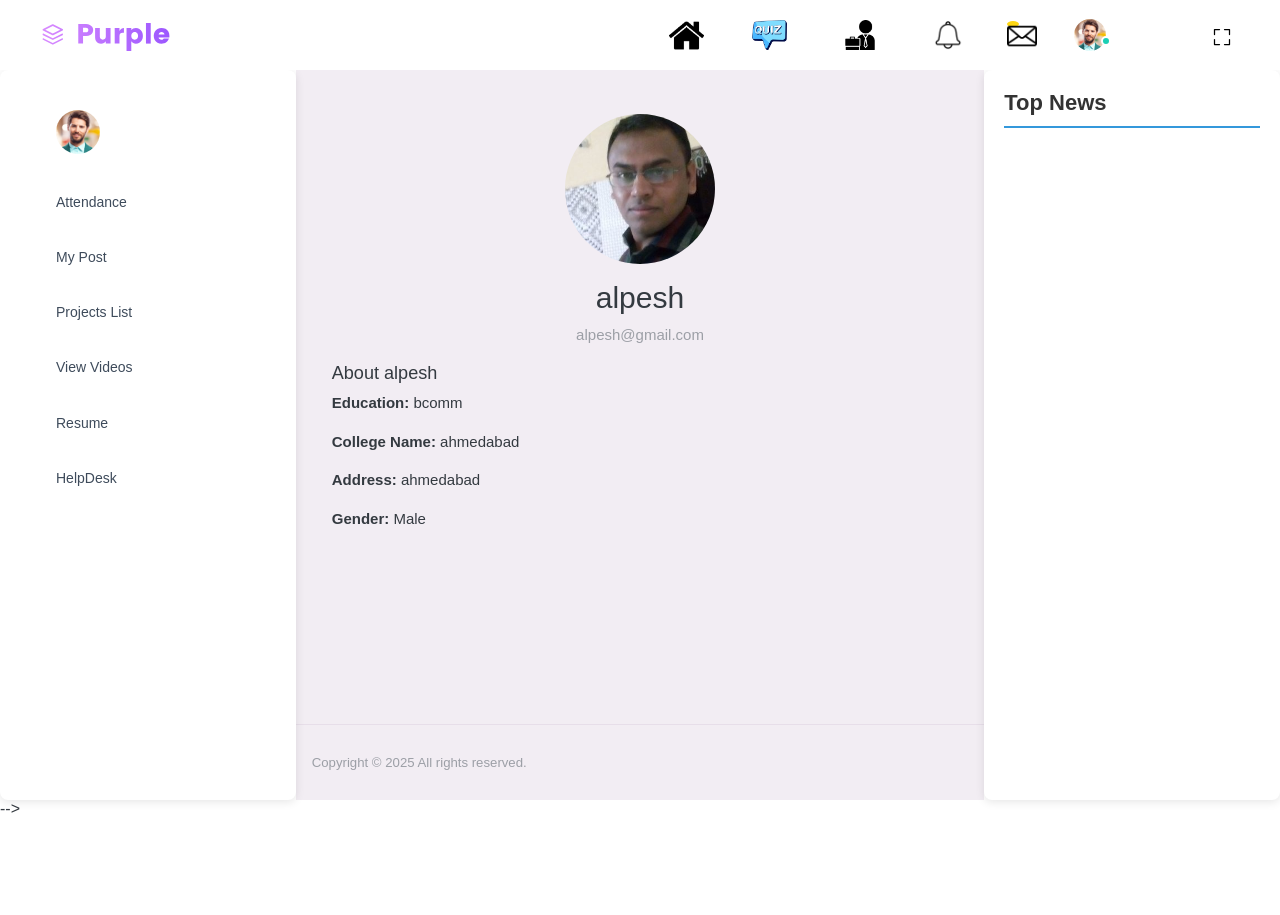
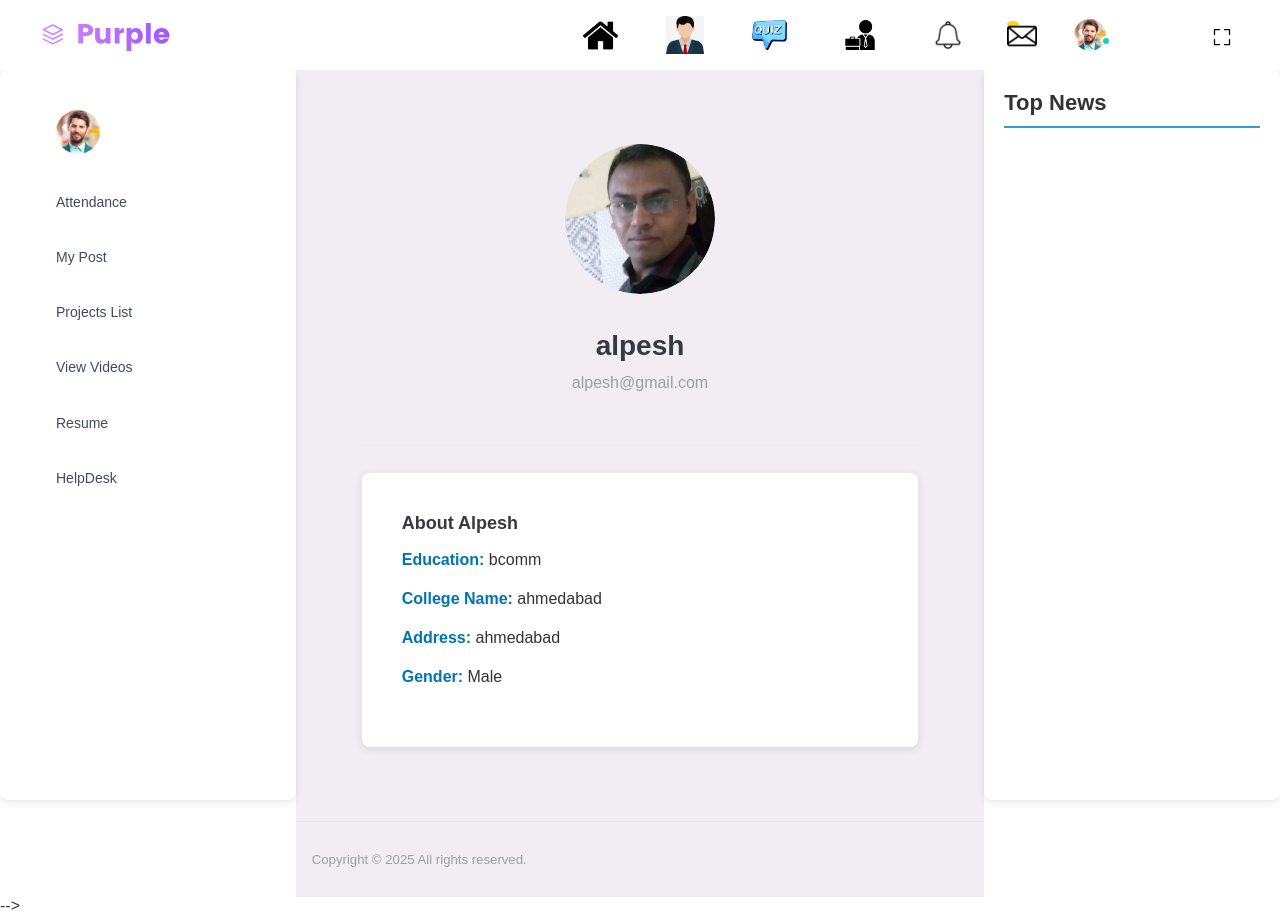
Before and after one commit to chintan166/usermanagement, a Django app: page /profile/alpesh/ in a window 1280 px wide. Before the commit the page ends 813 px from the top, so only its background shows below. Run offline with Django 4.2, Linux system fonts and the light colour scheme; data comes from the database, SQL or seed files in the repository; both versions use the stored data as it was after the commit; data that the repository does not hold is empty; some libraries are stand-ins or nearby versions; some web fonts are replaced.

Commit message:
my connection

```diff
--- a/user_management_dashboard/user_management/templates/user_management/base.html
+++ b/user_management_dashboard/user_management/templates/user_management/base.html
@@ -38,6 +38,13 @@
                 <img width="35px" src="/static/images/home3.png">
               </a>
             </li>
+
+            <li class="nav-item d-none d-lg-block full-screen-link">
+              <a class="nav-link" href="{% url 'people_you_may_know' %}">
+                <img width="38px" src="/static/images/user5.jpeg">
+              </a>
+            </li>
+
             <li class="nav-item d-none d-lg-block full-screen-link">
               <a class="nav-link" href="{% url 'quiz_list' %}">
                 <img width="35px" src="/static/images/quiz6.png">
--- a/user_management_dashboard/user_management/templates/user_management/user_profile.html
+++ b/user_management_dashboard/user_management/templates/user_management/user_profile.html
@@ -2,25 +2,142 @@
 
 {% block content %}
 <div class="profile-container">
+    <!-- Profile Header Section -->
     <div class="profile-header text-center">
         <!-- User Profile Picture -->
+        <div class="profile-img-container">
             {% if user.profile_pic %}
                 <img src="{{ user.profile_pic.url }}" alt="{{ user.username }}" class="img-fluid rounded-circle" width="150px">
             {% else %}
                 <span class="avatar-placeholder">{{ user.username|slice:":1" }}</span>
             {% endif %}
-
+        </div>
         <h2 class="mt-3">{{ user.username }}</h2>
         <p class="text-muted">{{ user.email }}</p>
     </div>
 
-    <!-- User Details -->
-    <div class="profile-details">
-      <h4>About {{ user.username }}</h4>
-      <p><strong>Education:</strong> {{ user.education }}</p>
-      <p><strong>College Name:</strong> {{ user.college_name }}</p>
-      <p><strong>Address:</strong> {{ user.address }}</p>
-      <p><strong>Gender:</strong> {{ user.sex }}</p>
+    <!-- User Details Section -->
+    <div class="profile-details card">
+        <div class="card-body">
+            <h4 class="card-title">About {{ user.username }}</h4>
+            <ul class="list-unstyled">
+                <li><strong>Education:</strong> {{ user.education }}</li>
+                <li><strong>College Name:</strong> {{ user.college_name }}</li>
+                <li><strong>Address:</strong> {{ user.address }}</li>
+                <li><strong>Gender:</strong> {{ user.sex }}</li>
+            </ul>
         </div>
     </div>
+</div>
+<style>
+  /* Profile Page Layout */
+  .profile-container {
+      padding: 30px;
+      max-width: 1000px;
+      margin: 0 auto;
+  }
+
+  /* Profile Header */
+  .profile-header {
+      margin-bottom: 30px;
+      border-bottom: 2px solid #f1f1f1;
+      padding-bottom: 30px;
+  }
+
+  .profile-img-container {
+      display: inline-block;
+      border-radius: 50%;
+      overflow: hidden;
+      margin-bottom: 15px;
+      background-color: #f1f1f1;
+      width: 150px;
+      height: 150px;
+  }
+
+  .profile-header img {
+      border-radius: 50%;
+  }
+
+  .avatar-placeholder {
+      width: 100%;
+      height: 100%;
+      background-color: #0073b1;
+      color: #fff;
+      display: flex;
+      align-items: center;
+      justify-content: center;
+      font-size: 40px;
+      font-weight: bold;
+  }
+
+  .profile-header h2 {
+      font-size: 28px;
+      font-weight: bold;
+      margin-top: 10px;
+  }
+
+  .profile-header p {
+      color: #6c757d;
+      font-size: 16px;
+  }
+
+  /* Profile Details Section */
+  .profile-details {
+      background-color: #fff;
+      border-radius: 8px;
+      box-shadow: 0 2px 10px rgba(0, 0, 0, 0.1);
+      margin-top: 30px;
+  }
+
+  .card {
+      border: none;
+      border-radius: 8px;
+  }
+
+  .card-body {
+      padding: 20px;
+  }
+
+  .card-title {
+      font-size: 22px;
+      font-weight: bold;
+      color: #333;
+  }
+
+  ul.list-unstyled {
+      padding-left: 0;
+  }
+
+  ul.list-unstyled li {
+      font-size: 16px;
+      margin-bottom: 10px;
+      color: #333;
+  }
+
+  ul.list-unstyled li strong {
+      font-weight: bold;
+      color: #0073b1;
+  }
+
+  /* Responsive Design */
+  @media (max-width: 768px) {
+      .profile-header h2 {
+          font-size: 24px;
+      }
+
+      .profile-header p {
+          font-size: 14px;
+      }
+
+      .card-title {
+          font-size: 20px;
+      }
+
+      ul.list-unstyled li {
+          font-size: 14px;
+      }
+  }
+
+
+</style>
 {% endblock %}
--- a/user_management_dashboard/user_management/urls.py
+++ b/user_management_dashboard/user_management/urls.py
@@ -59,5 +59,7 @@
     path('user_messages/', views.user_messages, name='user_messages'),
     path('send_notification/', views.send_notification, name='send_notification'),
     path('view_notifications/', views.view_notifications, name='view_notifications'),
+    path('mark_notification_read/', views.mark_notification_read, name='mark_notification_read'),
+    path('people_you_may_know/', views.people_you_may_know, name='people_you_may_know'),
 
 ]
--- a/user_management_dashboard/user_management/views.py
+++ b/user_management_dashboard/user_management/views.py
@@ -806,7 +806,34 @@
     # Get notifications for the logged-in user
     notifications = Notification.objects.filter(user=request.user).order_by('-created_at')
 
+    # Count unread notifications
+    unread_count = notifications.filter(status='unread').count()
+
     # Mark unread notifications as read
-    notifications.filter(status='unread').update(status='read')
+    notifications.filter(status='unread').update(status='unread')
 
-    return render(request, "user_management/view_notifications.html", {'notifications': notifications})
+    return render(request, "user_management/view_notifications.html", {
+        'notifications': notifications,
+        'unread_count': unread_count
+    })
+
+def mark_notification_read(request):
+    if request.method == 'POST':
+        notification_id = request.POST.get('id')
+        try:
+            notification = Notification.objects.get(id=notification_id)
+            notification.status = 'read'
+            notification.save()
+            return JsonResponse({"success": True, "notification_id": notification.id})
+        except Notification.DoesNotExist:
+            return JsonResponse({"success": False, "error": "Notification not found"})
+
+def people_you_may_know(request):
+    # Get the current user's area of interest
+    current_user_profile = UserProfile.objects.get(user=request.user)
+    current_user_interest = current_user_profile.area_of_interest
+
+    # Fetch users who share the same area of interest, excluding the current user
+    similar_users = UserProfile.objects.filter(area_of_interest=current_user_interest).exclude(user=request.user)
+
+    return render(request, 'user_management/user_profiles_by_interest.html', {'similar_users': similar_users})
```
Also changed, not shown: user_management_dashboard/user_management/templates/user_management/user_profiles_by_interest.html (added, +124 -0 lines), user_management_dashboard/user_management/templates/user_management/view_notifications.html (+54 -4 lines), user_management_dashboard/db.sqlite3, user_management_dashboard/media/blog_img/ajit_zqIhwzK.jpeg (added), user_management_dashboard/user_management/static/images/user1.png (added), user_management_dashboard/user_management/static/images/user2.png (added), user_management_dashboard/user_management/static/images/user3.png (added), user_management_dashboard/user_management/static/images/user4.jpeg (added), user_management_dashboard/user_management/static/images/user5.jpeg (added), user_management_dashboard/user_management/static/images/user6.png (added). Lines whose indentation alone changed are shown as unchanged.
